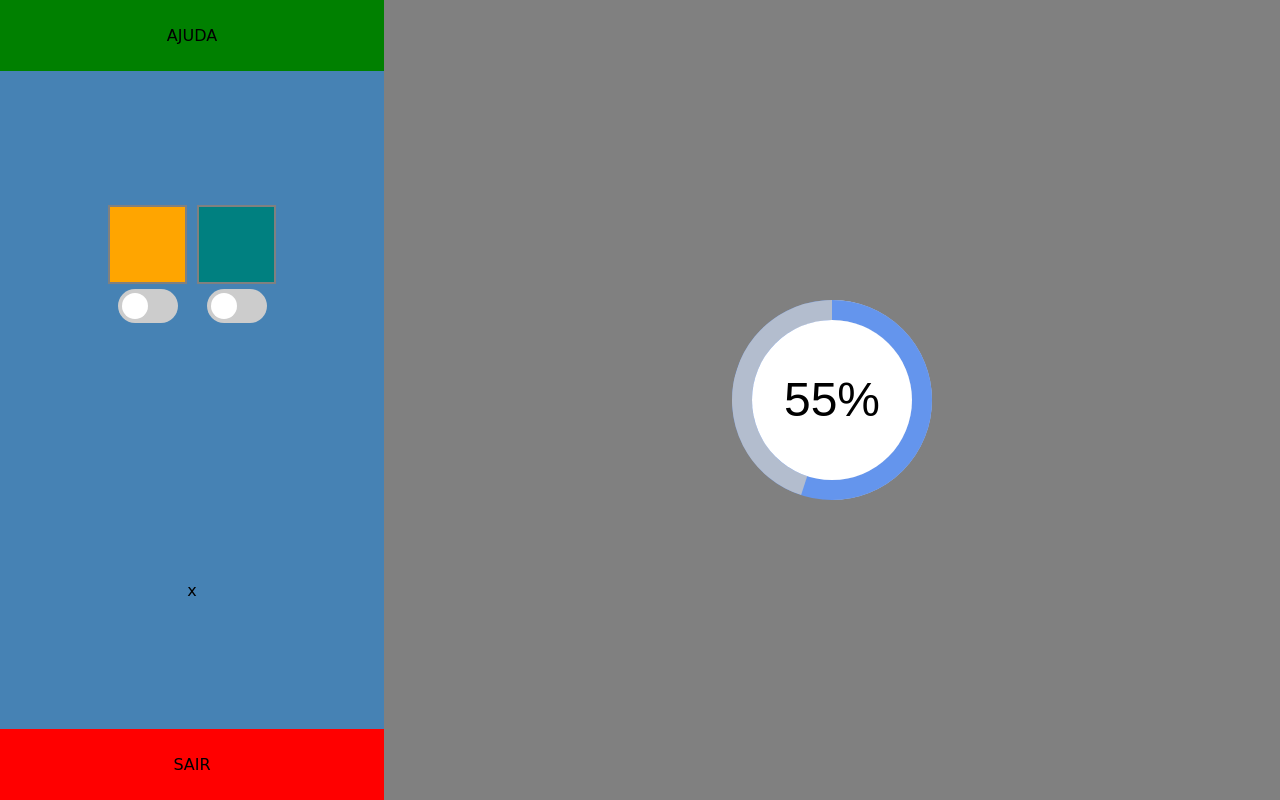
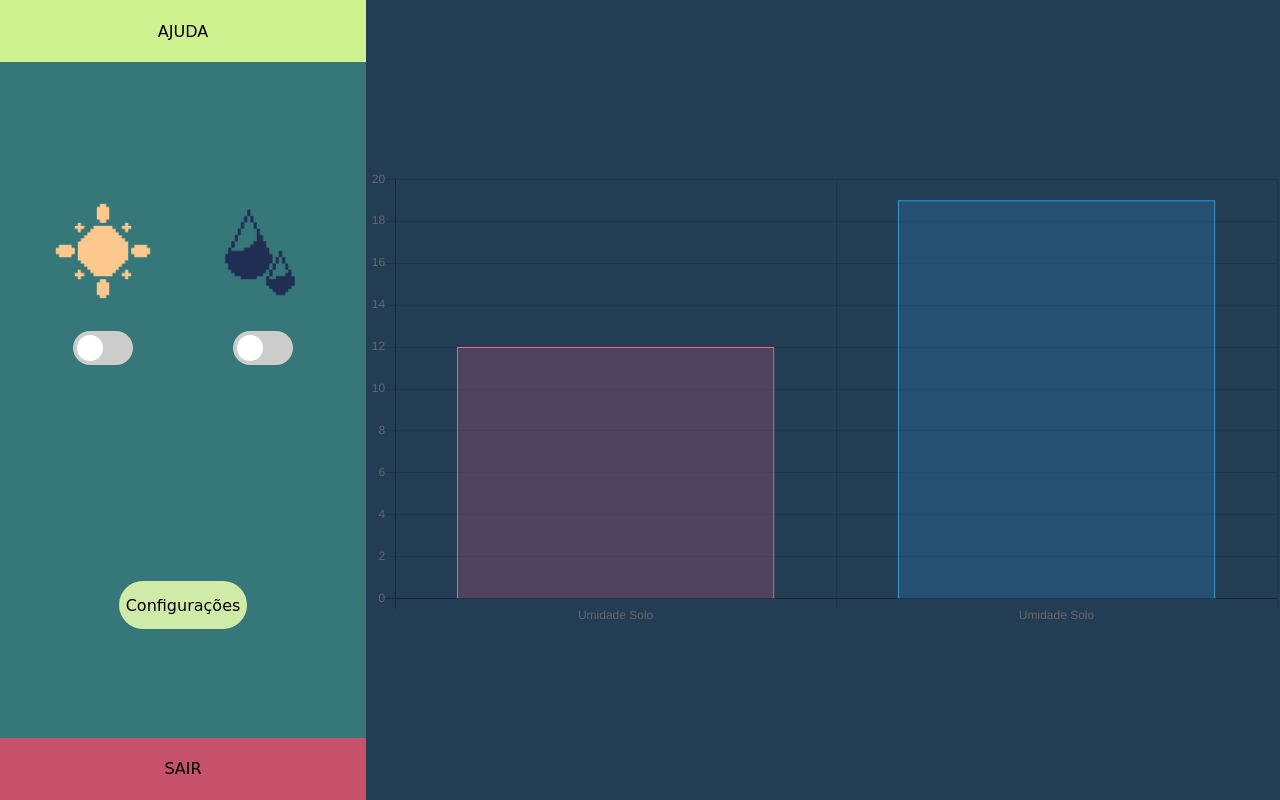
Before and after one commit to Icoders-Noite/igrower-tcc, a website: page view/dashboard.html in a window 1280 px wide. Drawn offline with nearby package versions, Linux system fonts and the light colour scheme.

Commit message:
Att 09-10 Dashboard recolor and Graphs

```diff
--- a/assets/css/dashboard.css
+++ b/assets/css/dashboard.css
@@ -1,3 +1,7 @@
+body {
+    overflow: hidden;
+}
+
 #corpo-dashboard {
     display: flex;
     flex-direction: row;
@@ -5,84 +9,6 @@
     height: 100vh;
     width: 100vw;
 }
-
-#graficoAgua {
-    display: flex;
-    position: relative;
-    justify-content: center;
-    align-content: center;
-}
-
-#graficoAgua .chart {
-    width: 0;
-    height: 0;
-    position: relative;
-    border: 100px solid cornflowerblue;
-    border-radius: 50%;
-}
-
-#graficoAgua .cover-under50 {
-    position: absolute;
-    z-index: 10;
-    border: 20px solid rgba(199, 199, 199, 0.8);
-    width: 160px;
-    height: 160px;
-    border-radius: 50%;
-    left: -100px;
-    top: -100px;
-    -webkit-clip-path: polygon(0% 0%, 50% 0%, 50% 100%, 0% 100%);
-    clip-path: polygon(0% 0%, 50% 0%, 50% 100%, 0% 100%);
-    transform: rotate(180deg);
-}
-
-#graficoAgua .cover-over50 {
-    position: absolute;
-    z-index: 30;
-    border: 20px solid rgba(199, 199, 199, 0.8);
-    width: 160px;
-    height: 160px;
-    border-radius: 50%;
-    left: -100px;
-    top: -100px;
-    -webkit-clip-path: polygon(0% 0%, 50% 0%, 50% 100%, 0% 100%);
-    clip-path: polygon(0% 0%, 50% 0%, 50% 100%, 0% 100%);
-    transform: rotate(0deg);
-}
-
-#graficoAgua .fill-over50 {
-    position: absolute;
-    z-index: 20;
-    border: 20px solid cornflowerblue;
-    width: 160px;
-    height: 160px;
-    border-radius: 50%;
-    left: -100px;
-    top: -100px;
-    -webkit-clip-path: polygon(0% 0%, 50% 0%, 50% 100%, 0% 100%);
-    clip-path: polygon(0% 0%, 50% 0%, 50% 100%, 0% 100%);
-    transform: rotate(0deg);
-    /* -180deg to 0deg for 50% to 100%*/
-}
-
-#graficoAgua .info {
-    width: 160px;
-    height: 160px;
-    position: absolute;
-    background-color: #fff;
-    border-radius: 50%;
-    z-index: 60;
-    font-size: 3rem;
-    line-height: 10rem;
-    font-family: sans-serif;
-    text-align: center;
-    top: -80px;
-    left: -80px;
-}
-
-#graficoAgua .info::after {
-    content: '%';
-}
-
 #left-section-dashboard {
     display: flex;
     flex-direction: column;
@@ -92,7 +18,7 @@
 
 #help-button-dashboard {
     display: flex;
-    background-color: green;
+    background-color: var(--verde-claro);
     align-items: center;
     justify-content: center;
     flex-grow: 0.20;
@@ -104,13 +30,12 @@
     justify-content: space-around;
     align-items: center;
     flex-grow: 2;
-
-    background-color: steelblue;
+    background-color: var(--verde-azul);
 }
 
 #logoff-button-dashboard {
     display: flex;
-    background-color: red;
+    background-color: var(--rosa);
     align-items: center;
     justify-content: center;
     flex-grow: 0.20;
@@ -123,7 +48,7 @@
     align-items: center;
     justify-content: space-around;
     flex-grow: 1;
-    background-color: grey;
+    background-color: var(--verde-azul-escuro);
 }
 
 .logoff-dashboard {
@@ -131,30 +56,86 @@
 }
 
 
-/* start SWITCH LIGHT AND WATER */
+/* ini: Preloader */
 
-
-/* start Debug */
-
-.debug-img {
-    height: 75px;
-    width: 75px;
-    box-sizing: content-box;
-    margin: 5px;
-    border: 2px solid gray;
+#preloader {
+    position: fixed;
+    top: 0;
+    left: 0;
+    right: 0;
+    bottom: 0;
+    background-color: rgb(57, 150, 3);
+    /* cor do background que vai ocupar o body */
+    z-index: 999;
+    /* z-index para jogar para frente e sobrepor tudo */
 }
 
-.debug-img.switch-light {
-    background-color: orange;
+#preloader .inner {
+    position: absolute;
+    top: 50%;
+    /* centralizar a parte interna do preload (onde fica a animação)*/
+    left: 50%;
+    transform: translate(-50%, -50%);
 }
 
-.debug-img.switch-water {
-    background-color: teal;
+.bolas>div {
+    display: inline-block;
+    background-color: #fff;
+    width: 25px;
+    height: 25px;
+    border-radius: 100%;
+    margin: 3px;
+    -webkit-animation-fill-mode: both;
+    animation-fill-mode: both;
+    animation-name: animarBola;
+    animation-timing-function: linear;
+    animation-iteration-count: infinite;
+}
+
+.bolas>div:nth-child(1) {
+    animation-duration: 0.75s;
+    animation-delay: 0;
+}
+
+.bolas>div:nth-child(2) {
+    animation-duration: 0.75s;
+    animation-delay: 0.12s;
+}
+
+.bolas>div:nth-child(3) {
+    animation-duration: 0.75s;
+    animation-delay: 0.24s;
+}
+
+@keyframes animarBola {
+    0% {
+        -webkit-transform: scale(1);
+        transform: scale(1);
+        opacity: 1;
+    }
+    16% {
+        -webkit-transform: scale(0.1);
+        transform: scale(0.1);
+        opacity: 0.7;
+    }
+    33% {
+        -webkit-transform: scale(1);
+        transform: scale(1);
+        opacity: 1;
+    }
 }
 
 
-/* end Debug */
+/* end: Preloader */
 
+
+/* start SWITCH LIGHT AND WATER */
+
+img.switch-icon{
+    width: 100px;
+    height: 100px;
+    margin: 30px;
+}
 .switch-container-dashboard {
     display: flex;
     /*Main Axis*/
@@ -176,6 +157,17 @@
     display: inline-block;
     width: 60px;
     height: 34px;
+}
+
+.botao-configuracao-dashboard{
+    display: flex;
+    align-items: center;
+    justify-content: center;
+    background-color: var(--amarelo-verde);
+    border-radius: 100px;
+    width: 10vw;
+    height: 3em;
+    text-align: center;
 }
 
 
@@ -215,7 +207,7 @@
 }
 
 input:checked+.slider-dashboard.slider-water {
-    background-color: #2196F3;
+    background-color: var(--azul-escuro);
 }
 
 input:focus+.slider-dashboard.slider-water {
@@ -223,11 +215,11 @@ input:focus+.slider-dashboard.slider-water {
 }
 
 input:checked+.slider-dashboard.slider-light {
-    background-color: yellow;
+    background-color: var(--amarelo-medio);
 }
 
 input:focus+.slider-dashboard.slider-light {
-    box-shadow: 0 0 1px yellow;
+    box-shadow: 0 0 1px black;
 }
 
 input:checked+.slider-dashboard:before {
@@ -244,11 +236,18 @@ input:checked+.slider-dashboard:before {
     border-radius: 50%;
 }
 
+
 /* start Configurações */
-#iframeConfig{
 
-border:none;
-
+#iframeConfig {
+    border: none;
     width: 30vw;
     height: 63vh;
 }
+
+/* GRAFICOS */
+
+#graficos-dashboard{
+    width: 90%;
+    height: 60%;
+}
--- a/assets/js/teste.js
+++ /dev/null
@@ -1,41 +0,0 @@
-let info;
-
-document.addEventListener('DOMContentLoaded', ev => {
-    info = document.querySelector('#graficoAgua .info');
-    doRotations();
-    let timmy = setInterval(function () {
-        // num é a porcentagem que será mostrada
-        let num = 55;
-        info.textContent = Math.floor(num);
-        doRotations();
-    }, 500)
-});
-
-// info.textContent é o valor que muda o grafico
-
-function doRotations() {
-    let coverOver = document.querySelector('#graficoAgua .cover-over50');
-    let coverUnder = document.querySelector('#graficoAgua .cover-under50');
-    let fillOver = document.querySelector('#graficoAgua .fill-over50');
-    let infoNum = parseInt(info.textContent);
-    let pct = (infoNum - 50) * 360 / 100;
-    //get the percentage of 360 degrees
-    console.log('num', infoNum, pct, 'deg');
-    if (infoNum > 50) {
-        coverOver.style.zIndex = 20;
-        fillOver.style.zIndex = 30;
-        //blue on right on top
-        fillOver.style.transform = 'rotate(180deg)';
-        coverUnder.style.transform = 'rotate(180deg)';
-        //move a grey under the purple
-        coverOver.style.transform = `rotate(${pct}deg)`;
-    } else {
-        coverOver.style.zIndex = 30;
-        fillOver.style.zIndex = 20;
-        //blue on left under grey
-        coverOver.style.transform = 'rotate(0deg)';
-        fillOver.style.transform = 'rotate(0deg)';
-        //rotate a grey to reveal bottom-most purple
-        coverUnder.style.transform = `rotate(${pct}deg)`;
-    }
-}
--- a/package.json
+++ b/package.json
@@ -5,6 +5,7 @@
   "main": "gulpfile.js",
   "dependencies": {
     "@babel/runtime": "^7.11.2",
+    "chart.js": "^2.9.3",
     "gulp-cssmin": "^0.2.0",
     "gulp-imagemin": "^7.1.0"
   },
--- a/view/dashboard.html
+++ b/view/dashboard.html
@@ -6,98 +6,10 @@
     <meta name="viewport" content="width=device-width, initial-scale=1.0">
     <link rel="stylesheet" href="../assets/css/css-min/style.min.css">
     <script src="../assets/js/libs/jquery.min.js"></script>
-
-    <script>
-        //<![CDATA[
-        $(window).on('load', function () {
-            $('#preloader .inner').fadeOut();
-            $('#preloader').delay(350).fadeOut('slow');
-            $('body').delay(350).css({ 'overflow': 'visible' });
-        })
-   //]]>
-    </script>
-
+    <script src="https://cdnjs.cloudflare.com/ajax/libs/Chart.js/2.9.3/Chart.min.js"></script>
     <script defer src="../assets/js/js-min/script.min.js"></script>
 
-    <style>
-        body {
-            overflow: hidden;
-        }
 
-        /* ini: Preloader */
-
-        #preloader {
-            position: fixed;
-            top: 0;
-            left: 0;
-            right: 0;
-            bottom: 0;
-            background-color: rgb(57, 150, 3);
-            /* cor do background que vai ocupar o body */
-            z-index: 999;
-            /* z-index para jogar para frente e sobrepor tudo */
-        }
-
-        #preloader .inner {
-            position: absolute;
-            top: 50%;
-            /* centralizar a parte interna do preload (onde fica a animação)*/
-            left: 50%;
-            transform: translate(-50%, -50%);
-        }
-
-        .bolas>div {
-            display: inline-block;
-            background-color: #fff;
-            width: 25px;
-            height: 25px;
-            border-radius: 100%;
-            margin: 3px;
-            -webkit-animation-fill-mode: both;
-            animation-fill-mode: both;
-            animation-name: animarBola;
-            animation-timing-function: linear;
-            animation-iteration-count: infinite;
-
-        }
-
-        .bolas>div:nth-child(1) {
-            animation-duration: 0.75s;
-            animation-delay: 0;
-        }
-
-        .bolas>div:nth-child(2) {
-            animation-duration: 0.75s;
-            animation-delay: 0.12s;
-        }
-
-        .bolas>div:nth-child(3) {
-            animation-duration: 0.75s;
-            animation-delay: 0.24s;
-        }
-
-        @keyframes animarBola {
-            0% {
-                -webkit-transform: scale(1);
-                transform: scale(1);
-                opacity: 1;
-            }
-
-            16% {
-                -webkit-transform: scale(0.1);
-                transform: scale(0.1);
-                opacity: 0.7;
-            }
-
-            33% {
-                -webkit-transform: scale(1);
-                transform: scale(1);
-                opacity: 1;
-            }
-        }
-
-        /* end: Preloader */
-    </style>
     <title>Document</title>
 </head>
 
@@ -119,7 +31,7 @@
         <div id="menu-dashboard">
             <div class="switch-container-dashboard">
                 <div class="switch-container-dashboard light-container">
-                    <div class="debug-img switch-light"></div>
+                    <img src="../assets/img/Luz.png" alt="" class="switch-icon">
                     <label class="switch-dashboard">
                         <input type="checkbox">
                         <span class="slider-dashboard slider-light"></span>
@@ -127,36 +39,21 @@
                 </div>
 
                 <div class="switch-container-dashboard water-container">
-                    <div class="debug-img switch-water"></div>
+                    <img src="../assets/img/Água.png" alt="" class="switch-icon">
                     <label class="switch-dashboard">
                         <input type="checkbox">
                         <span class="slider-dashboard slider-water"></span>
                     </label>
                 </div>
             </div>
-
-
-           <div id="configArduino"><div id="abrirConfig">x</div></div>
+           <div id="configArduino"><div id="abrirConfig"><div class="botao-configuracao-dashboard">Configurações</div></div></div>
         </div>
-
         <div id="logoff-button-dashboard"><span class="button">SAIR</span></div>
     </section>
 
     <section id="middle-side-section-dashboard">
-        <div id="graficoAgua">
-            <div class="chart">
-                <div class="cover-under50"></div>
-                <div class="cover-over50"></div>
-                <div class="fill-over50"></div>
-                <div class="info">0</div>
-            </div>
-        </div>
+        <canvas id="graficos-dashboard"></canvas>
     </section>
-
-    <!-- teste -->
-    <script src="../assets/js/teste.js"></script>
-
-
 </body>
 
 </html>
```
Also changed, not shown: assets/css/main.css (+22 -0 lines), assets/js/dashboard.js (+45 -1 lines), assets/css/css-min/style.min.css, assets/img/Luz.png (added), assets/img/Água.png (added), assets/js/js-min/script.min.js, 1 other file.
